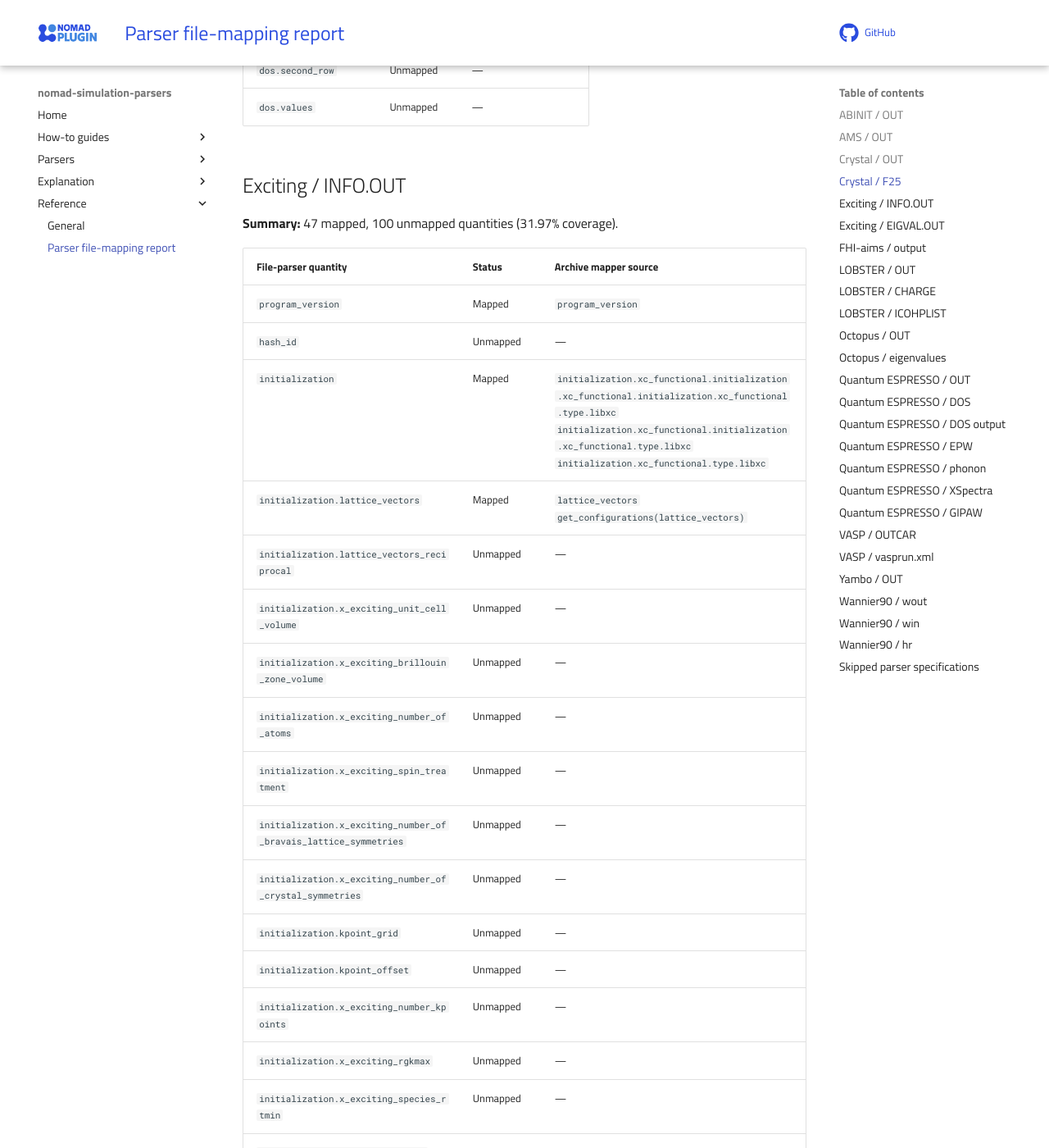
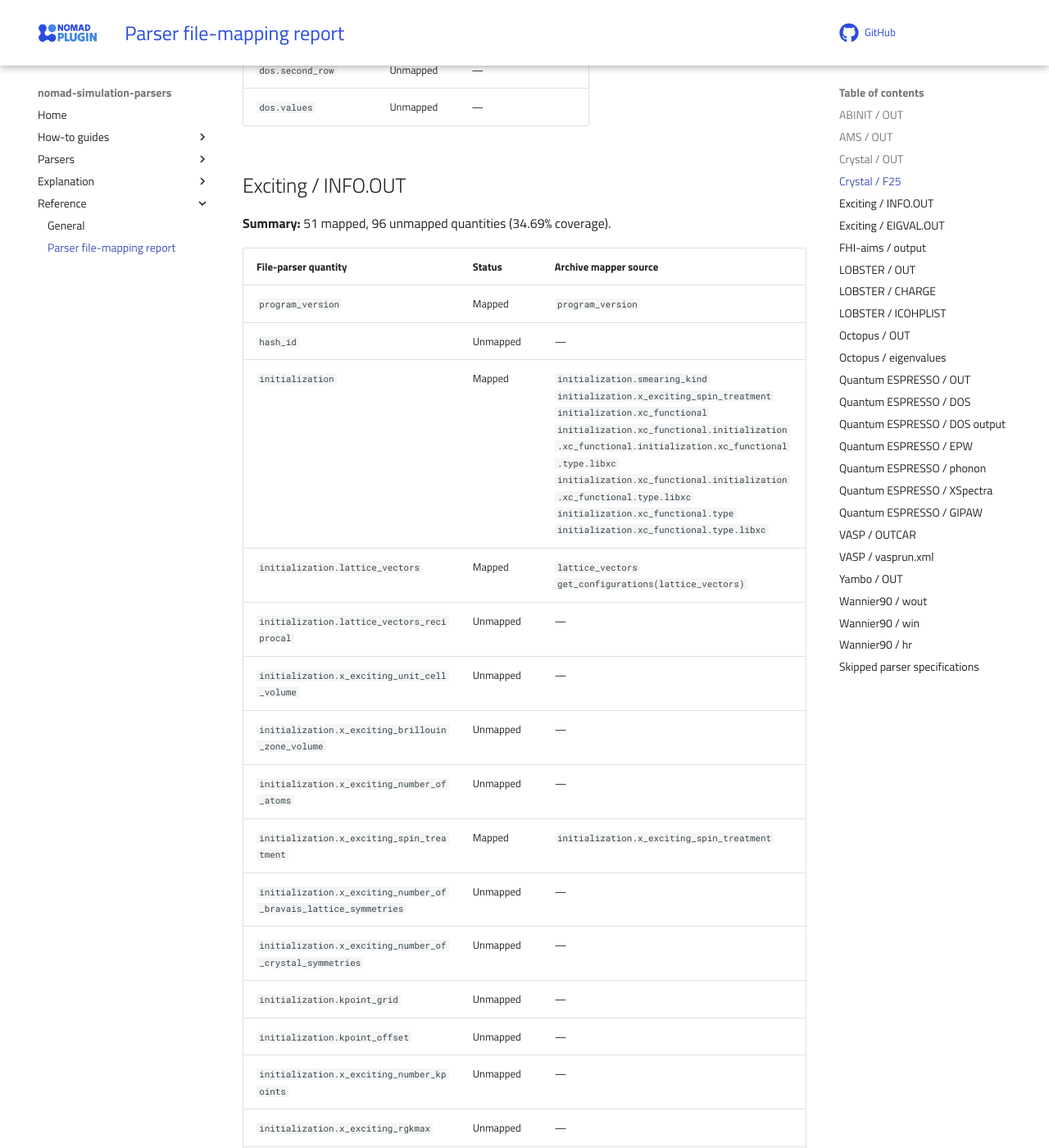
Before and after one commit to FAIRmat-NFDI/nomad-parser-plugins-simulation, an MkDocs documentation site: the page built from docs/reference/parser_mapping_report.md, in a window 1280 px wide and 1400 px high, scrolled down 47454 px. Shown: the whole window at 82% size. Built offline with MkDocs 1.6.1 and Material for MkDocs 9.7.7, drawn with Linux system fonts in a browser that asks for light colours; comment, search, counter and statistics services are not loaded; some of the changed text lies outside the part shown.

Commit message:
Added the changes related to the spin treatment in the info_parse file

```diff
--- a/docs/reference/parser_mapping_report.md
+++ b/docs/reference/parser_mapping_report.md
@@ -798,19 +798,19 @@ Optional manual corrections can be supplied with `nomad-sim-parser mapping-repor
 
 ## Exciting / INFO.OUT
 
-**Summary:** 47 mapped, 100 unmapped quantities (31.97% coverage).
+**Summary:** 51 mapped, 96 unmapped quantities (34.69% coverage).
 
 | File-parser quantity | Status | Archive mapper source |
 | --- | --- | --- |
 | `program_version` | Mapped | `program_version` |
 | `hash_id` | Unmapped | — |
-| `initialization` | Mapped | `initialization.xc_functional.initialization.xc_functional.initialization.xc_functional.type.libxc`<br>`initialization.xc_functional.initialization.xc_functional.type.libxc`<br>`initialization.xc_functional.type.libxc` |
+| `initialization` | Mapped | `initialization.smearing_kind`<br>`initialization.x_exciting_spin_treatment`<br>`initialization.xc_functional`<br>`initialization.xc_functional.initialization.xc_functional.initialization.xc_functional.type.libxc`<br>`initialization.xc_functional.initialization.xc_functional.type.libxc`<br>`initialization.xc_functional.type`<br>`initialization.xc_functional.type.libxc` |
 | `initialization.lattice_vectors` | Mapped | `lattice_vectors`<br>`get_configurations(lattice_vectors)` |
 | `initialization.lattice_vectors_reciprocal` | Unmapped | — |
 | `initialization.x_exciting_unit_cell_volume` | Unmapped | — |
 | `initialization.x_exciting_brillouin_zone_volume` | Unmapped | — |
 | `initialization.x_exciting_number_of_atoms` | Unmapped | — |
-| `initialization.x_exciting_spin_treatment` | Unmapped | — |
+| `initialization.x_exciting_spin_treatment` | Mapped | `initialization.x_exciting_spin_treatment` |
 | `initialization.x_exciting_number_of_bravais_lattice_symmetries` | Unmapped | — |
 | `initialization.x_exciting_number_of_crystal_symmetries` | Unmapped | — |
 | `initialization.kpoint_grid` | Unmapped | — |
@@ -833,7 +833,7 @@ Optional manual corrections can be supplied with `nomad-sim-parser mapping-repor
 | `initialization.x_exciting_hamiltonian_size` | Unmapped | — |
 | `initialization.x_exciting_pw` | Unmapped | — |
 | `initialization.x_exciting_lo` | Unmapped | — |
-| `initialization.smearing_kind` | Unmapped | — |
+| `initialization.smearing_kind` | Mapped | `initialization.smearing_kind` |
 | `initialization.smearing_width` | Unmapped | — |
 | `initialization.species` | Mapped | `get_configurations(species)` |
 | `initialization.species.number` | Unmapped | — |
@@ -848,10 +848,10 @@ Optional manual corrections can be supplied with `nomad-sim-parser mapping-repor
 | `initialization.species.positions_format` | Mapped | `get_configurations(positions_format)` |
 | `initialization.species.positions` | Mapped | `positions`<br>`get_configurations(positions)` |
 | `initialization.potential_mixing` | Unmapped | — |
-| `initialization.xc_functional` | Mapped | `initialization.xc_functional.initialization.xc_functional.initialization.xc_functional.type.libxc`<br>`initialization.xc_functional.initialization.xc_functional.type.libxc`<br>`initialization.xc_functional.type.libxc` |
-| `initialization.xc_functional.type` | Mapped | `initialization.xc_functional.type.libxc` |
-| `initialization.xc_functional.name_reference` | Unmapped | — |
-| `initialization.xc_functional.parameters` | Unmapped | — |
+| `initialization.xc_functional` | Mapped | `initialization.xc_functional`<br>`initialization.xc_functional.initialization.xc_functional.initialization.xc_functional.type.libxc`<br>`initialization.xc_functional.initialization.xc_functional.type.libxc`<br>`initialization.xc_functional.type`<br>`initialization.xc_functional.type.libxc` |
+| `initialization.xc_functional.type` | Mapped | `initialization.xc_functional`<br>`initialization.xc_functional.type`<br>`initialization.xc_functional.type.libxc` |
+| `initialization.xc_functional.name_reference` | Mapped | `initialization.xc_functional` |
+| `initialization.xc_functional.parameters` | Mapped | `initialization.xc_functional` |
 | `groundstate` | Mapped | `get_scf_steps(groundstate)` |
 | `groundstate.scf_iteration` | Mapped | `get_configurations(scf_iteration)` |
 | `groundstate.scf_iteration.energy_total` | Mapped | `energy_total`<br>`get_scf_steps(energy_total)` |
```
Also changed, not shown: 1 other file.
